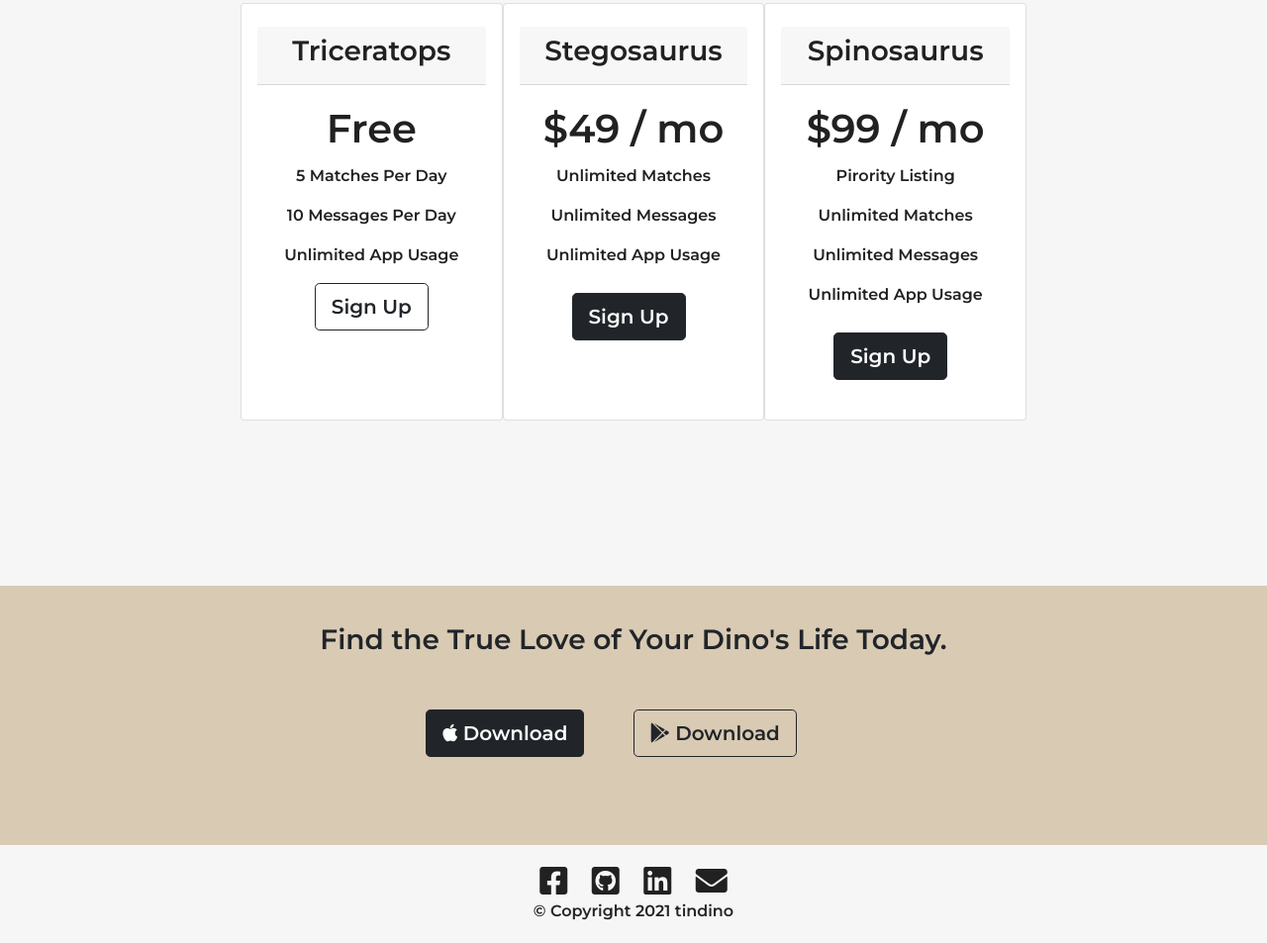
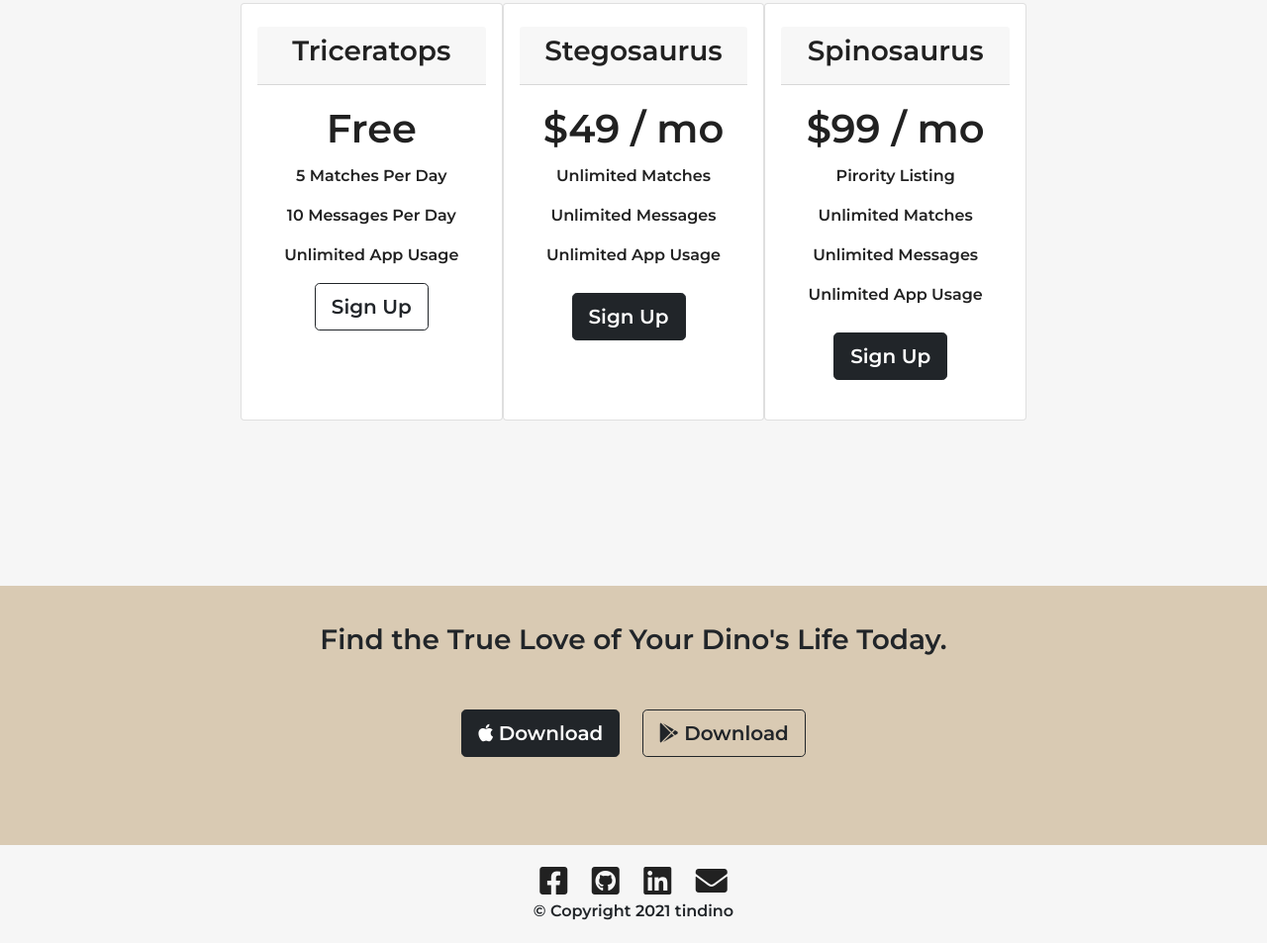
Before and after one commit to Tolsi111/tindino, a plain HTML site: page index.html in a window 1280 px wide. Shown: the part 2022-2975 px from the top of the page at 99% size. Drawn offline with nearby package versions, Linux system fonts and the light colour scheme.

Commit message:
Fixed uncentered element

```diff
--- a/index.html
+++ b/index.html
@@ -209,8 +209,8 @@
     <div class="container-fluid">
 
       <h3>Find the True Love of Your Dino's Life Today.</h3>
-      <button type="button" class="btn btn-dark btn-lg download-button"><i class="fab fa-apple"></i> Download</button>
-      <button type="button" class="btn btn-outline-dark btn-lg download-button"><i class="fab fa-google-play"></i> Download</button>
+      <button type="button" class="btn btn-dark btn-lg download-button-cta"><i class="fab fa-apple"></i> Download</button>
+      <button type="button" class="btn btn-outline-dark btn-lg download-button-cta"><i class="fab fa-google-play"></i> Download</button>
 
     </div>
   </section>
```
